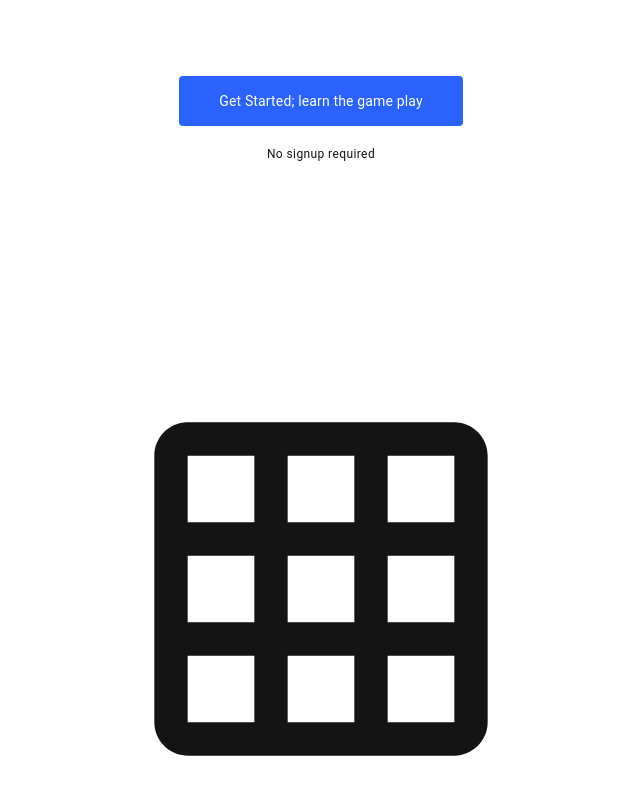
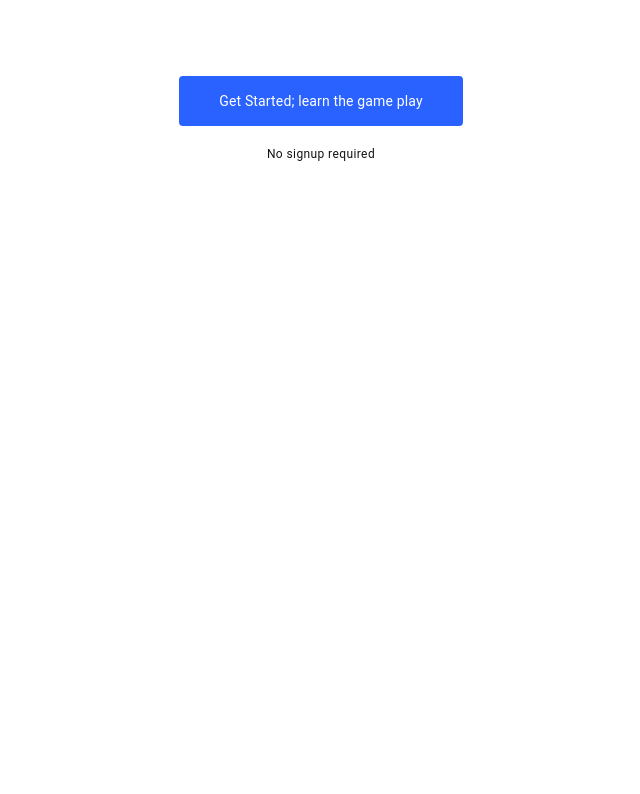
Before and after one commit to JessicaDosseh/Omega-Web-App, a React (Create React App) app in the folder packages/web/: page / in a window 1280 px wide. Shown: the part 476-1270 px from the top of the page, without its empty margins (323-963 px from the left). After the commit the page ends 800 px from the top, so only its background shows below. Built offline with nearby package versions, Linux system fonts and the light colour scheme.

Commit message:
test fix

```diff
--- a/packages/web/src/components/LandingPage/HomePage.js
+++ b/packages/web/src/components/LandingPage/HomePage.js
@@ -117,7 +117,7 @@ const HomePage = (props) => {
             )
           }
         />
-        <CardHeader
+        {/* <CardHeader
           action={
             loading ? (
               <Skeleton className={classes.text} width={60} height={55} />
@@ -127,7 +127,7 @@ const HomePage = (props) => {
               </Box>
             )
           }
-        />
+        /> */}
       </Box>
     </Box>
   );
```
